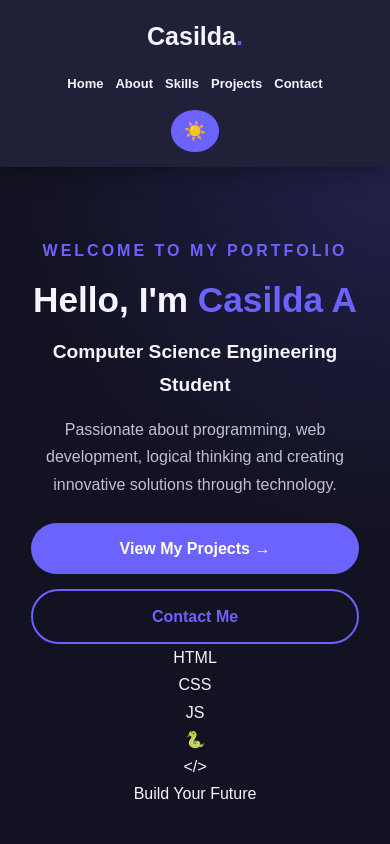
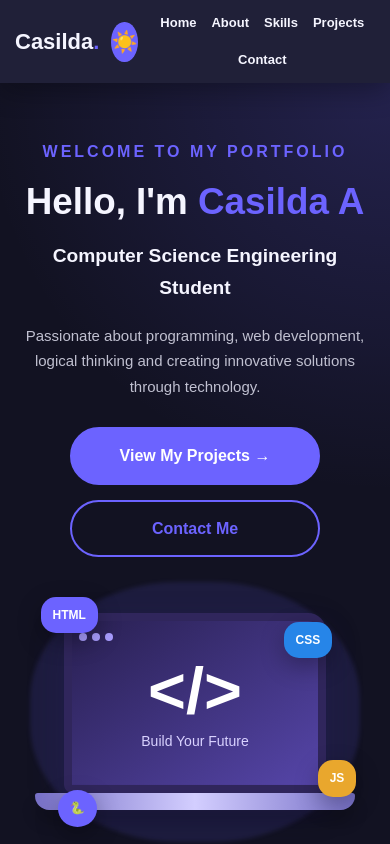
Before and after one commit to acasilda/casilda-portfolio, a plain HTML site: page index.html in a window 390 px wide. Both pictures are taken after a click on the button "Switch to dark mode". Shown: the top 844 px of the page. Drawn offline with Linux system fonts and the light colour scheme.

Commit message:
Refactor CSS styles and improve responsiveness
Updated CSS variables, improved styling for various components, and adjusted responsive design settings.

```diff
--- a/css/style.css
+++ b/css/style.css
@@ -1,7 +1,7 @@
 
-/* ===============================
+/* =================================
    1. CSS VARIABLES
-================================ */
+================================= */
 
 :root {
     --primary: #6c63ff;
@@ -10,8 +10,9 @@
     --surface: #ffffff;
     --text: #22223b;
     --muted: #666680;
-    --shadow: 0 5px 20px rgba(0, 0, 0, 0.08);
-    --radius: 14px;
+    --border: #e9e8f5;
+    --shadow: 0 8px 25px rgba(40, 35, 100, 0.09);
+    --radius: 16px;
     --transition: 0.3s ease;
 }
 
@@ -20,12 +21,13 @@
     --surface: #202038;
     --text: #f5f5ff;
     --muted: #c0c0d0;
-    --shadow: 0 5px 20px rgba(0, 0, 0, 0.3);
+    --border: #383852;
+    --shadow: 0 8px 25px rgba(0, 0, 0, 0.3);
 }
 
-/* ===============================
+/* =================================
    2. GLOBAL STYLES
-================================ */
+================================= */
 
 * {
     margin: 0;
@@ -35,7 +37,7 @@
 
 html {
     scroll-behavior: smooth;
-    scroll-padding-top: 80px;
+    scroll-padding-top: 90px;
 }
 
 body {
@@ -56,47 +58,51 @@ ul {
     list-style: none;
 }
 
+button {
+    font: inherit;
+}
+
 .skip-link {
     position: absolute;
     top: -100px;
     left: 10px;
+    z-index: 1000;
     background: var(--primary);
     color: white;
-    padding: 10px;
-    z-index: 1000;
+    padding: 12px;
+    border-radius: 8px;
 }
 
 .skip-link:focus {
     top: 10px;
 }
 
-/* ===============================
-   3. HEADER AND FLEXBOX NAVBAR
-================================ */
+/* =================================
+   3. HEADER AND NAVIGATION
+================================= */
 
 .header {
-    background: var(--surface);
-    box-shadow: var(--shadow);
     position: sticky;
     top: 0;
     z-index: 100;
+    background: var(--surface);
+    box-shadow: var(--shadow);
 }
 
 .navbar {
-    min-height: 70px;
     max-width: 1200px;
+    min-height: 80px;
     margin: auto;
-    padding: 15px 5%;
+    padding: 12px 30px;
 
     display: flex;
     justify-content: space-between;
     align-items: center;
-    flex-wrap: wrap;
-    gap: 15px;
+    gap: 20px;
 }
 
 .logo {
-    font-size: 25px;
+    font-size: 27px;
     font-weight: bold;
 }
 
@@ -107,7 +113,7 @@ ul {
 .nav-links {
     display: flex;
     align-items: center;
-    gap: 20px;
+    gap: 25px;
 }
 
 .nav-links a {
@@ -115,42 +121,57 @@ ul {
     transition: color var(--transition);
 }
 
-.nav-links a:hover,
-.nav-links a:focus-visible {
+.nav-links a:hover {
     color: var(--primary);
 }
 
 .theme-toggle {
+    width: 48px;
+    height: 48px;
+    border: none;
+    border-radius: 50%;
     background: var(--primary);
     color: white;
-    border: none;
-    padding: 10px 13px;
-    border-radius: 50%;
     cursor: pointer;
-    font-size: 18px;
+    font-size: 21px;
+    transition: transform var(--transition);
 }
 
-/* ===============================
-   4. HERO SECTION
-================================ */
+.theme-toggle:hover {
+    transform: rotate(15deg) scale(1.08);
+}
+
+/* =================================
+   4. HERO SECTION - CSS GRID
+================================= */
 
 .hero {
-    min-height: 75vh;
-    padding: 70px 8%;
+    min-height: 70vh;
+    padding: 55px 6%;
 
     display: grid;
     place-items: center;
 
-    text-align: center;
+    background:
+        radial-gradient(
+            circle at top right,
+            rgba(108, 99, 255, 0.20),
+            transparent 45%
+        );
+}
 
-    background:
-        radial-gradient(circle at top right,
-        rgba(108, 99, 255, 0.18),
-        transparent 45%);
+.hero-container {
+    width: 100%;
+    max-width: 1200px;
+    margin: auto;
+
+    display: grid;
+    grid-template-columns: 1.1fr 0.9fr;
+    align-items: center;
+    gap: 45px;
 }
 
 .hero-content {
-    max-width: 750px;
     animation: fadeIn 1s ease;
 }
 
@@ -162,7 +183,7 @@ ul {
 }
 
 .hero h1 {
-    font-size: clamp(2.2rem, 7vw, 4rem);
+    font-size: clamp(2.4rem, 5vw, 4rem);
     line-height: 1.2;
     margin-bottom: 15px;
 }
@@ -172,122 +193,273 @@ ul {
 }
 
 .hero h2 {
-    font-size: clamp(1.2rem, 4vw, 1.8rem);
-    margin-bottom: 15px;
+    font-size: clamp(1.2rem, 2.5vw, 1.7rem);
+    margin-bottom: 18px;
 }
 
-.hero-content > p:not(.welcome) {
+.hero-description {
+    max-width: 550px;
     color: var(--muted);
+    font-size: 17px;
 }
 
-/* ===============================
-   5. BUTTONS WITH FLEXBOX
-================================ */
+/* =================================
+   5. HERO BUTTONS - FLEXBOX
+================================= */
 
 .hero-buttons {
     display: flex;
-    justify-content: center;
+    align-items: center;
     flex-wrap: wrap;
     gap: 15px;
-    margin-top: 25px;
+    margin-top: 28px;
 }
 
 .btn {
     display: inline-block;
-    padding: 12px 25px;
+    padding: 13px 25px;
     border-radius: 30px;
     background: var(--primary);
     color: white;
     font-weight: bold;
+    border: 2px solid var(--primary);
     transition: transform var(--transition),
                 background var(--transition);
 }
 
 .btn:hover {
+    background: var(--secondary);
     transform: translateY(-4px);
-    background: var(--secondary);
 }
 
 .btn.secondary {
     background: transparent;
     color: var(--primary);
-    border: 2px solid var(--primary);
 }
 
-/* ===============================
-   6. COMMON SECTIONS
-================================ */
+.btn.secondary:hover {
+    background: var(--primary);
+    color: white;
+}
+
+/* =================================
+   6. LAPTOP ILLUSTRATION
+================================= */
+
+.hero-image {
+    position: relative;
+    min-height: 350px;
+
+    display: flex;
+    justify-content: center;
+    align-items: center;
+}
+
+.image-decoration {
+    position: absolute;
+    width: 330px;
+    height: 260px;
+    background: rgba(108, 99, 255, 0.13);
+    border-radius: 45%;
+    filter: blur(2px);
+    z-index: 0;
+}
+
+.laptop {
+    position: relative;
+    z-index: 2;
+    width: min(100%, 400px);
+    animation: float 4s ease-in-out infinite;
+}
+
+.laptop-screen {
+    height: 230px;
+    margin: 0 15px;
+    padding: 18px;
+    background: linear-gradient(145deg, #292052, #5545a8);
+    border: 8px solid #30265c;
+    border-radius: 18px 18px 8px 8px;
+    box-shadow: 0 15px 35px rgba(40, 30, 100, 0.3);
+
+    display: flex;
+    flex-direction: column;
+    justify-content: center;
+    align-items: center;
+}
+
+.screen-top {
+    position: absolute;
+    top: 20px;
+    left: 30px;
+    display: flex;
+    gap: 5px;
+}
+
+.screen-top span {
+    width: 8px;
+    height: 8px;
+    background: #a99dff;
+    border-radius: 50%;
+}
+
+.code-icon {
+    font-size: 85px;
+    font-weight: bold;
+    color: #ffffff;
+    line-height: 1.2;
+}
+
+.screen-text {
+    color: #d9d2ff;
+    font-size: 14px;
+}
+
+.laptop-base {
+    width: 110%;
+    height: 17px;
+    margin-left: -5%;
+    background: linear-gradient(90deg, #7770c7, #d3ceff, #7770c7);
+    border-radius: 3px 3px 15px 15px;
+    box-shadow: 0 12px 15px rgba(0, 0, 0, 0.18);
+}
+
+.tech-circle {
+    position: absolute;
+    z-index: 3;
+    padding: 12px 18px;
+    border-radius: 15px;
+    background: var(--primary);
+    color: white;
+    font-weight: bold;
+    box-shadow: var(--shadow);
+}
+
+.circle-one {
+    top: 20px;
+    left: 5%;
+}
+
+.circle-two {
+    top: 45px;
+    right: 10%;
+    background: #2685e8;
+}
+
+.circle-three {
+    bottom: 50px;
+    right: 3%;
+    background: #e9a72d;
+}
+
+.circle-four {
+    bottom: 20px;
+    left: 10%;
+    border-radius: 50%;
+    font-size: 24px;
+}
+
+/* =================================
+   7. COMMON SECTIONS
+================================= */
 
 .section {
-    max-width: 1100px;
+    max-width: 1150px;
     margin: auto;
-    padding: 65px 6%;
+    padding: 65px 5%;
 }
 
-.section h2 {
-    font-size: 2rem;
+.section-heading {
+    display: flex;
+    justify-content: center;
+    align-items: center;
+    gap: 20px;
+    margin-bottom: 30px;
+}
+
+.section-heading h2 {
+    font-size: clamp(1.7rem, 4vw, 2.2rem);
     text-align: center;
-    margin-bottom: 30px;
+}
+
+.section-heading span {
+    width: 80px;
+    height: 2px;
+    background: var(--primary);
 }
 
 .about {
     text-align: center;
 }
 
-.about p,
-.contact p {
+.about > p {
     max-width: 750px;
     margin: auto;
     color: var(--muted);
+    font-size: 17px;
 }
 
-/* ===============================
-   7. CSS GRID - SKILLS
-================================ */
+/* =================================
+   8. SKILLS - CSS GRID
+================================= */
 
 .skills-grid {
     display: grid;
-    grid-template-columns: repeat(2, 1fr);
-    gap: 15px;
+    grid-template-columns: repeat(3, 1fr);
+    gap: 20px;
 }
 
 .skill-card {
     background: var(--surface);
-    padding: 25px 10px;
+    border: 1px solid var(--border);
+    padding: 25px 15px;
     text-align: center;
     border-radius: var(--radius);
     box-shadow: var(--shadow);
-    font-weight: bold;
     transition: transform var(--transition),
-                color var(--transition);
+                border-color var(--transition);
 }
 
 .skill-card:hover {
-    transform: translateY(-7px);
-    color: var(--primary);
+    transform: translateY(-8px);
+    border-color: var(--primary);
 }
 
-/* ===============================
-   8. CSS GRID - PROJECTS
-================================ */
+.skill-icon {
+    font-size: 35px;
+    margin-bottom: 8px;
+}
+
+.skill-card h3 {
+    font-size: 16px;
+}
+
+/* =================================
+   9. PROJECTS - CSS GRID
+================================= */
 
 .project-grid {
     display: grid;
-    grid-template-columns: 1fr;
-    gap: 25px;
+    grid-template-columns: repeat(3, 1fr);
+    gap: 22px;
 }
 
 .project-card {
     background: var(--surface);
-    padding: 30px;
+    border: 1px solid var(--border);
+    border-bottom: 4px solid var(--primary);
+    padding: 27px;
     border-radius: var(--radius);
     box-shadow: var(--shadow);
-    border-bottom: 4px solid var(--primary);
     transition: transform var(--transition);
 }
 
 .project-card:hover {
     transform: translateY(-8px);
+}
+
+.project-icon {
+    font-size: 38px;
+    margin-bottom: 12px;
 }
 
 .project-card h3 {
@@ -297,35 +469,61 @@ ul {
 
 .project-card p {
     color: var(--muted);
+    margin-bottom: 18px;
 }
 
-/* ===============================
-   9. CONTACT SECTION
-================================ */
+.project-tag {
+    display: inline-block;
+    color: var(--primary);
+    background: rgba(108, 99, 255, 0.12);
+    padding: 5px 12px;
+    border-radius: 20px;
+    font-size: 12px;
+    font-weight: bold;
+}
+
+/* =================================
+   10. CONTACT
+================================= */
 
 .contact {
     text-align: center;
 }
 
-.contact .btn {
-    margin-top: 25px;
+.contact-box {
+    padding: 35px 20px;
+    border-radius: var(--radius);
+    background: linear-gradient(
+        120deg,
+        rgba(108, 99, 255, 0.18),
+        rgba(139, 133, 255, 0.08)
+    );
 }
 
-/* ===============================
-   10. FOOTER
-================================ */
+.contact-box h2 {
+    margin-bottom: 10px;
+}
+
+.contact-box p {
+    color: var(--muted);
+    margin-bottom: 22px;
+}
+
+/* =================================
+   11. FOOTER
+================================= */
 
 .footer {
+    padding: 25px 15px;
+    text-align: center;
     background: var(--surface);
-    padding: 25px;
-    text-align: center;
     color: var(--muted);
     box-shadow: var(--shadow);
 }
 
-/* ===============================
-   11. ANIMATION
-================================ */
+/* =================================
+   12. ANIMATIONS
+================================= */
 
 @keyframes fadeIn {
     from {
@@ -339,14 +537,38 @@ ul {
     }
 }
 
-/* ===============================
-   12. TABLET RESPONSIVE
-================================ */
+@keyframes float {
+    0%, 100% {
+        transform: translateY(0);
+    }
 
-@media (min-width: 600px) {
+    50% {
+        transform: translateY(-12px);
+    }
+}
 
-    .skills-grid {
-        grid-template-columns: repeat(3, 1fr);
+/* =================================
+   13. TABLET RESPONSIVE
+================================= */
+
+@media (max-width: 900px) {
+
+    .hero-container {
+        grid-template-columns: 1fr;
+        text-align: center;
+        gap: 20px;
+    }
+
+    .hero-description {
+        margin: auto;
+    }
+
+    .hero-buttons {
+        justify-content: center;
+    }
+
+    .hero-image {
+        min-height: 320px;
     }
 
     .project-grid {
@@ -355,60 +577,125 @@ ul {
 
 }
 
-/* ===============================
-   13. DESKTOP RESPONSIVE
-================================ */
+/* =================================
+   14. MOBILE RESPONSIVE
+================================= */
 
-@media (min-width: 900px) {
+@media (max-width: 600px) {
 
     .navbar {
-        padding: 15px 30px;
+        padding: 12px 15px;
+        gap: 12px;
+    }
+
+    .logo {
+        font-size: 22px;
+    }
+
+    .nav-links {
+        order: 3;
+        width: 100%;
+        justify-content: center;
+        gap: 15px;
+        flex-wrap: wrap;
+        font-size: 13px;
+    }
+
+    .theme-toggle {
+        width: 40px;
+        height: 40px;
+    }
+
+    .hero {
+        min-height: auto;
+        padding: 55px 6%;
+    }
+
+    .hero h1 {
+        font-size: 2.3rem;
+    }
+
+    .hero h2 {
+        font-size: 1.2rem;
+    }
+
+    .hero-description {
+        font-size: 15px;
+    }
+
+    .hero-image {
+        min-height: 270px;
+    }
+
+    .laptop {
+        width: 85%;
+    }
+
+    .laptop-screen {
+        height: 180px;
+    }
+
+    .code-icon {
+        font-size: 65px;
+    }
+
+    .tech-circle {
+        padding: 8px 12px;
+        font-size: 12px;
+    }
+
+    .section {
+        padding: 45px 6%;
+    }
+
+    .section-heading span {
+        width: 30px;
     }
 
     .skills-grid {
-        grid-template-columns: repeat(3, 1fr);
+        grid-template-columns: repeat(2, 1fr);
+        gap: 12px;
     }
 
     .project-grid {
-        grid-template-columns: repeat(3, 1fr);
-    }
-
-    .hero {
-        min-height: 85vh;
-    }
-
-}
-
-/* ===============================
-   14. SMALL MOBILE DEVICES
-================================ */
-
-@media (max-width: 400px) {
-
-    .navbar {
-        justify-content: center;
-    }
-
-    .nav-links {
-        width: 100%;
-        justify-content: center;
-        gap: 12px;
-        font-size: 13px;
+        grid-template-columns: 1fr;
     }
 
     .hero-buttons {
         flex-direction: column;
     }
 
+    .btn {
+        width: 100%;
+        max-width: 250px;
+    }
+
+}
+
+/* =================================
+   15. SMALL MOBILE
+================================= */
+
+@media (max-width: 350px) {
+
+    .nav-links {
+        gap: 9px;
+        font-size: 12px;
+    }
+
     .skills-grid {
         grid-template-columns: 1fr;
     }
 
+    .hero h1 {
+        font-size: 2rem;
+    }
+
 }
 
-/* ===============================
-   15. ACCESSIBILITY
-================================ */
+/* =================================
+   16. ACCESSIBILITY
+================================= */
 
 a:focus-visible,
 button:focus-visible {
@@ -417,6 +704,7 @@ button:focus-visible {
 }
 
 @media (prefers-reduced-motion: reduce) {
+
     *,
     *::before,
     *::after {
@@ -424,4 +712,5 @@ button:focus-visible {
         animation-duration: 0.01ms !important;
         transition-duration: 0.01ms !important;
     }
+
 }
```
